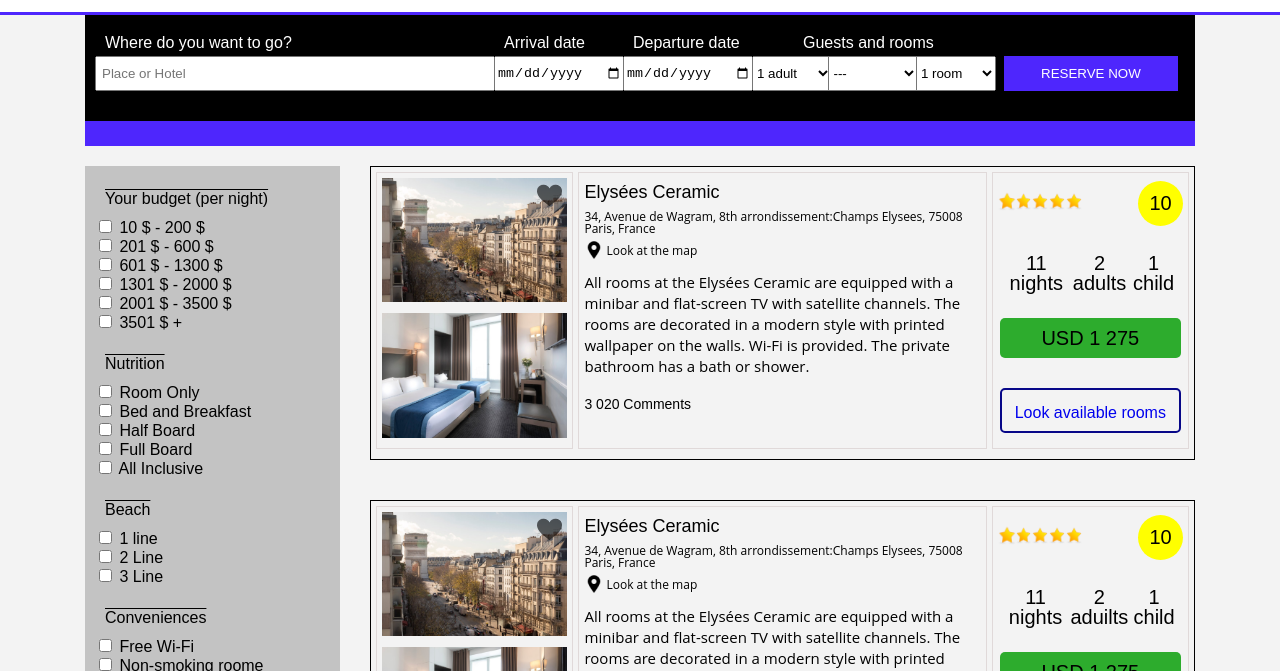
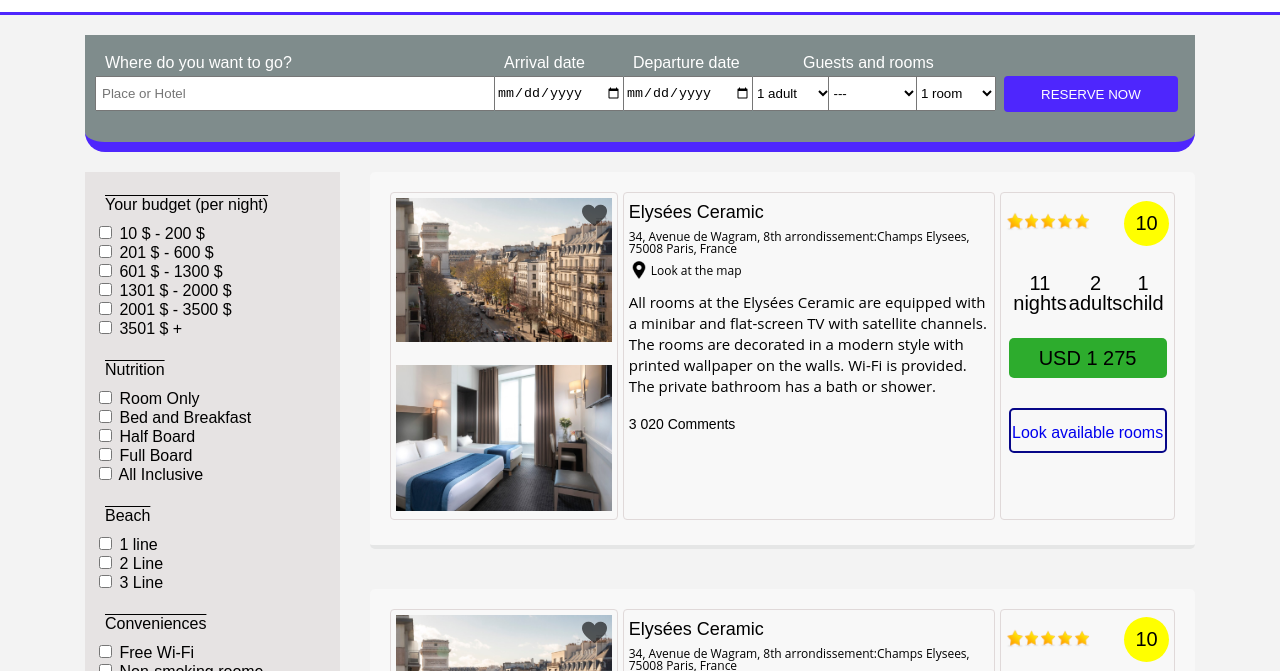
Before and after one commit to DashaLev/control-project-3-1, a plain HTML site: page index.html in a window 1280 px wide. Shown: the part 74-745 px from the top of the page. Drawn offline with Linux system fonts and the light colour scheme; a web font is replaced by a local one.

Commit message:
added border

```diff
--- a/style.scss
+++ b/style.scss
@@ -59,10 +59,13 @@ body {
 }
 
 .search-form {
-    background-color: black ;
+    background-color: #7f8c8c;
     padding: 10px;
-    border-bottom: 25px solid $maincolor;
+    border-bottom: 10px solid $maincolor;
     color: white;
+    border-bottom-left-radius:20px;
+    border-bottom-right-radius:20px;
+    margin-top: 20px;
     .place{
         height: 35px;
         width: 270px;
@@ -99,13 +102,14 @@ body {
         width: 80px;
     }
     .search-button {
-        height: 35px;
+        height: 36px;
         width: 267px;
         margin: 20px 0;
         color: white;
         background-color: $maincolor;
         outline-color: black;
         border: 3px solid $maincolor;
+        border-radius: 4px;
     }
     button:hover {
         color: $maincolor;
@@ -127,9 +131,10 @@ body {
 .filter-menu {
     width: 300px;
     margin: 20px 0;
-    background-color:rgba(0, 0, 0, 0.2);
-    border-bottom: 25px solid $maincolor;
+    background-color:#e6e3e3;
+    border-bottom: 10px solid $maincolor;
     padding-left: 10px;
+    border-bottom-right-radius: 20px;
 }
 .filter-title {
     padding: 25px 10px 10px 10px;
@@ -154,8 +159,10 @@ body {
         width: calc(100% - 30px);
         color: white;
         background-color: $maincolor;
-        outline-color: none;
+        outline-color:transparent;
         border: 3px solid $maincolor;
+        border-radius: 4px;
+        margin-left: 5px;
     }
 
     button:hover {
@@ -168,16 +175,18 @@ body {
 .hotel-card {
     display: flex;
     flex-wrap: wrap;
-    padding: 5px;
-    border: 1px solid black;
+    padding: 20px;
     margin: 20px 0;
+    background-color: #f8f8f8;
+    border-radius: 5px;
+    border-bottom: 4px solid #e5e6e6;
     transition: all 1s;
     .hotel-photo {
         margin-bottom: 5px;
         padding: 5px;
-        width: 100%;
         border: 1px solid #e0d9d9;
         position: relative;
+        border-radius: 4px;
         a {
             display: block;
             img {
@@ -185,7 +194,7 @@ body {
             }
         }
         a:last-child  {
-            margin-top: 8px;
+            margin-top: 20px;
         }
         .wishlist {
             width: 25px;
@@ -211,6 +220,7 @@ body {
     padding: 5px;
     border: 1px solid #e0d9d9;
     margin-bottom: 5px;
+    border-radius: 4px;
 
     .hotel-name {
         padding-top: 5px;
@@ -261,6 +271,7 @@ body {
 .hotel-card-information {
     padding: 5px;
     border: 1px solid #e0d9d9;
+    border-radius: 4px;
     margin-bottom: 5px;
     width: 100%;
     text-align: center;
@@ -646,11 +657,9 @@ body {
         }
     }
 
+}
 
 
-
-
-}
 
 @media (min-width: 1200px) {
     .container {
```
Also changed, not shown: images/hotel-photo3.jpg (added), images/magnifier.png (added), style.css, 1 other file.
